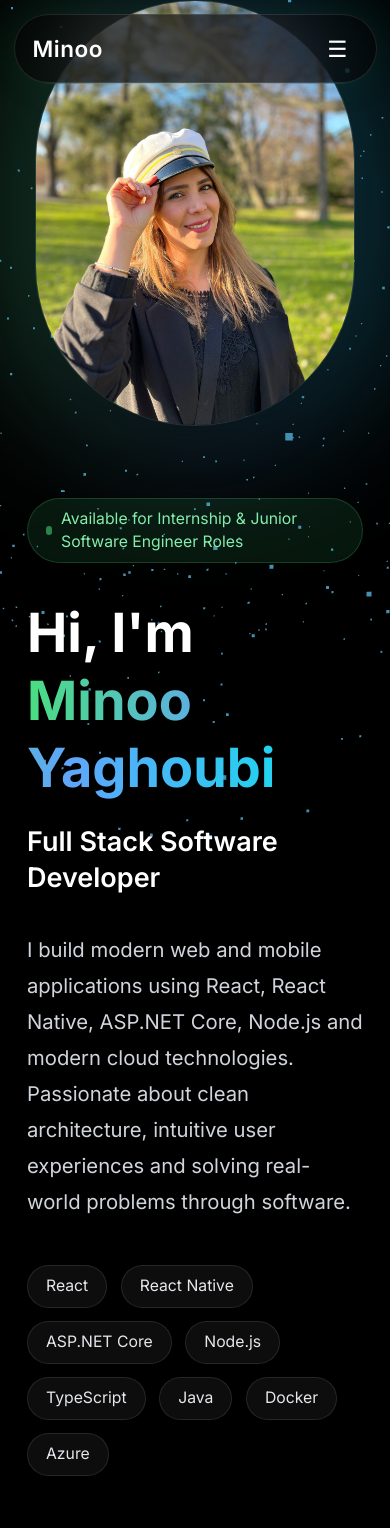
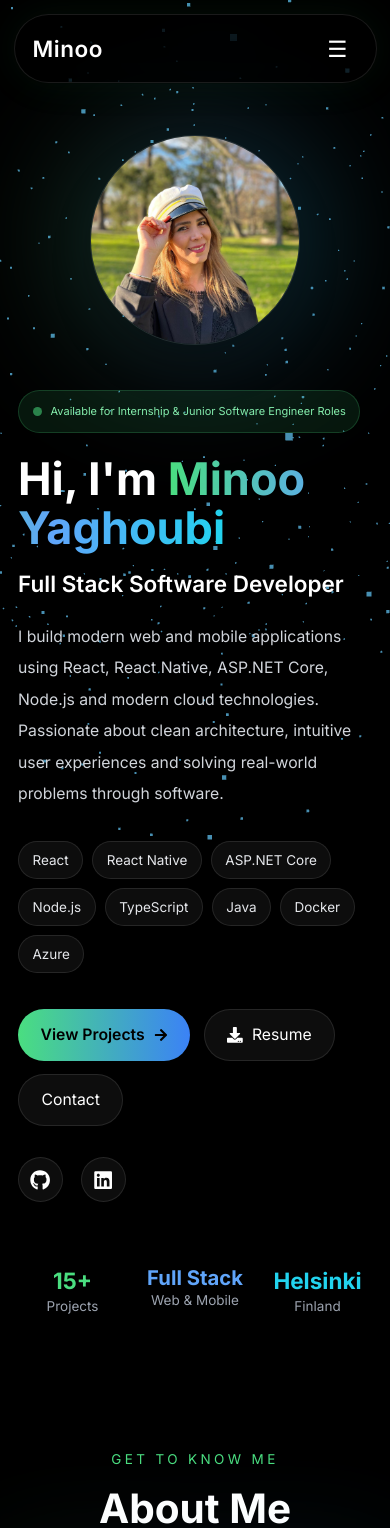
Before and after one commit to Minoo-YH/React-Vite-portfolio, a React (Vite) app: page / in a window 390 px wide. Shown: the top 1528 px of the page. Built offline with nearby package versions, Linux system fonts and the light colour scheme.

Commit message:
Improve responsive hero section

```diff
--- a/src/components/Hero.jsx
+++ b/src/components/Hero.jsx
@@ -1,10 +1,6 @@
 import { HashLink } from "react-router-hash-link";
-import {
-  FaGithub,
-  FaLinkedin,
-  FaDownload,
-  FaArrowRight,
-} from "react-icons/fa";
+import { FaGithub, FaLinkedin, FaDownload, FaArrowRight } from "react-icons/fa";
+
 import HeroImg from "../assets/minoo.png";
 import ResumeFile from "../assets/resume2024.pdf";
 import WindBackground from "./WindBackground";
@@ -22,112 +18,274 @@
 
 const Hero = () => {
   return (
-    <header className="relative min-h-screen bg-black overflow-hidden flex items-center">
+    <header
+      className="
+        relative
+        min-h-screen
+        bg-black
+        overflow-hidden
+
+        pt-28
+        sm:pt-32
+        lg:pt-36
+
+        pb-14
+        sm:pb-16
+        lg:pb-20
+      "
+    >
       <WindBackground />
 
-      <div className="relative z-40 max-w-7xl mx-auto px-6 w-full">
+      <div
+        className="
+          relative
+          z-40
+          w-full
+          max-w-7xl
+          mx-auto
 
-        <div className="grid lg:grid-cols-2 gap-16 items-center">
+          px-4
+          sm:px-6
+          lg:px-8
+        "
+      >
+        <div
+          className="
+            grid
+            grid-cols-1
+            lg:grid-cols-2
 
-          {/* LEFT */}
+            gap-10
+            md:gap-12
+            lg:gap-16
 
-          <div className="order-2 lg:order-1">
+            items-center
+          "
+        >
+          {/* ================= LEFT ================= */}
+
+          <div className="order-2 lg:order-1 min-w-0">
+            {/* AVAILABLE */}
 
             <div
-              className="inline-flex items-center gap-2
-              px-4 py-2 rounded-full
-              border border-green-400/20
+              className="
+                inline-flex
+                items-center
+                gap-2
+
+                max-w-full
+
+                px-3
+                sm:px-4
+
+                py-2
+
+                rounded-full
+
+                border
+                border-green-400/20
+
                 bg-green-400/10
-              text-green-300 text-sm mb-8"
+
+                text-green-300
+
+                text-[11px]
+                sm:text-sm
+
+                mb-5
+                sm:mb-6
+                lg:mb-8
+              "
             >
-              <span className="w-2 h-2 rounded-full bg-green-400 animate-pulse"></span>
+              <span
+                className="
+                  shrink-0
+                  w-2
+                  h-2
+                  rounded-full
+                  bg-green-400
+                  animate-pulse
+                "
+              />
 
+              <span className="leading-5">
                 Available for Internship & Junior Software Engineer Roles
+              </span>
             </div>
 
+            {/* TITLE */}
+
             <h1
-              className="text-5xl md:text-6xl xl:text-7xl
-              font-black leading-tight"
+              className="
+                font-black
+
+                text-[2.5rem]
+                leading-[1.08]
+
+                sm:text-5xl
+                md:text-6xl
+                xl:text-7xl
+
+                break-words
+              "
             >
               Hi, I'm{" "}
-
               <span
-                className="bg-gradient-to-r
+                className="
+                  bg-gradient-to-r
                   from-green-400
                   via-blue-400
                   to-cyan-400
+
                   bg-clip-text
-                text-transparent"
+                  text-transparent
+                "
               >
                 Minoo Yaghoubi
               </span>
             </h1>
 
+            {/* JOB TITLE */}
+
             <h2
-              className="mt-5
-              text-2xl md:text-3xl
+              className="
+                mt-4
+                sm:mt-5
+
+                text-xl
+                sm:text-2xl
+                md:text-3xl
+
+                leading-tight
+
                 font-semibold
-              text-white"
+                text-white
+              "
             >
               Full Stack Software Developer
             </h2>
 
+            {/* DESCRIPTION */}
+
             <p
-              className="mt-8
+              className="
+                mt-5
+                sm:mt-6
+                lg:mt-8
+
+                max-w-2xl
+
+                text-sm
+                sm:text-base
+                lg:text-lg
+
+                leading-7
+                lg:leading-8
+
                 text-gray-300
-              text-lg
-              leading-8
-              max-w-2xl"
+              "
             >
-              I build modern web and mobile applications using
-              React, React Native, ASP.NET Core, Node.js and modern cloud
-              technologies. Passionate about clean architecture,
-              intuitive user experiences and solving real-world problems
-              through software.
+              I build modern web and mobile applications using React, React
+              Native, ASP.NET Core, Node.js and modern cloud technologies.
+              Passionate about clean architecture, intuitive user experiences
+              and solving real-world problems through software.
             </p>
 
-            {/* TECH STACK */}
+            {/* ================= TECH STACK ================= */}
 
-            <div className="flex flex-wrap gap-3 mt-10">
+            <div
+              className="
+                flex
+                flex-wrap
 
+                gap-2
+                sm:gap-3
+
+                mt-7
+                sm:mt-8
+                lg:mt-10
+              "
+            >
               {techStack.map((item) => (
                 <span
                   key={item}
                   className="
-                  px-4 py-2
+                    px-3
+                    sm:px-4
+
+                    py-2
+
                     rounded-full
-                  border border-white/10
+
+                    border
+                    border-white/10
+
                     bg-white/5
                     backdrop-blur-md
+
                     text-gray-200
-                  text-sm
+
+                    text-xs
+                    sm:text-sm
+
+                    whitespace-nowrap
+
                     hover:border-green-400/40
                     hover:bg-green-400/10
-                  transition"
+
+                    transition
+                  "
                 >
                   {item}
                 </span>
               ))}
+            </div>
 
-            </div>
-                        {/* ACTIONS */}
+            {/* ================= ACTIONS ================= */}
 
-            <div className="flex flex-wrap gap-4 mt-12">
+            <div
+              className="
+                flex
+                flex-wrap
 
+                gap-3
+                sm:gap-4
+
+                mt-8
+                sm:mt-10
+                lg:mt-12
+              "
+            >
               <HashLink
                 smooth
                 to="/#projects"
                 className="
-                flex items-center gap-2
-                px-7 py-3
+                  flex
+                  items-center
+                  justify-center
+                  gap-2
+
+                  px-5
+                  sm:px-7
+
+                  py-3
+
                   rounded-full
+
                   bg-gradient-to-r
                   from-green-400
                   to-blue-500
+
                   text-black
+                  text-sm
+                  sm:text-base
+
                   font-semibold
+
                   transition
-                hover:scale-105"
+
+                  hover:scale-105
+                "
               >
                 View Projects
                 <FaArrowRight size={14} />
@@ -138,14 +296,31 @@
                 target="_blank"
                 rel="noopener noreferrer"
                 className="
-                flex items-center gap-2
-                px-7 py-3
+                  flex
+                  items-center
+                  justify-center
+                  gap-2
+
+                  px-5
+                  sm:px-7
+
+                  py-3
+
                   rounded-full
-                border border-white/10
+
+                  border
+                  border-white/10
+
                   bg-white/5
                   backdrop-blur-md
+
+                  text-sm
+                  sm:text-base
+
                   hover:bg-white/10
-                transition"
+
+                  transition
+                "
               >
                 <FaDownload />
                 Resume
@@ -155,81 +330,159 @@
                 smooth
                 to="/#contact"
                 className="
-                px-7 py-3
+                  flex
+                  items-center
+                  justify-center
+
+                  px-5
+                  sm:px-7
+
+                  py-3
+
                   rounded-full
-                border border-white/10
+
+                  border
+                  border-white/10
+
                   bg-white/5
                   backdrop-blur-md
+
+                  text-sm
+                  sm:text-base
+
                   hover:bg-white/10
-                transition"
+
+                  transition
+                "
               >
                 Contact
               </HashLink>
-
             </div>
 
-            {/* SOCIAL */}
+            {/* ================= SOCIAL ================= */}
 
-            <div className="flex items-center gap-5 mt-10">
+            <div
+              className="
+                flex
+                items-center
 
+                gap-4
+                sm:gap-5
+
+                mt-7
+                sm:mt-8
+                lg:mt-10
+              "
+            >
               <a
                 href="https://github.com/Minoo-YH"
                 target="_blank"
                 rel="noreferrer"
+                aria-label="GitHub"
                 className="
-                w-12 h-12
+                  w-10
+                  h-10
+
+                  sm:w-12
+                  sm:h-12
+
                   rounded-full
+
                   bg-white/5
-                border border-white/10
-                flex items-center justify-center
+
+                  border
+                  border-white/10
+
+                  flex
+                  items-center
+                  justify-center
+
                   hover:bg-green-400/10
                   hover:border-green-400/40
-                transition"
+
+                  transition
+                "
               >
-                <FaGithub size={20} />
+                <FaGithub className="text-lg sm:text-xl" />
               </a>
 
               <a
                 href="https://www.linkedin.com/in/minoo-yaghoubi-692b42182/"
                 target="_blank"
                 rel="noreferrer"
+                aria-label="LinkedIn"
                 className="
-                w-12 h-12
+                  w-10
+                  h-10
+
+                  sm:w-12
+                  sm:h-12
+
                   rounded-full
+
                   bg-white/5
-                border border-white/10
-                flex items-center justify-center
+
+                  border
+                  border-white/10
+
+                  flex
+                  items-center
+                  justify-center
+
                   hover:bg-blue-400/10
                   hover:border-blue-400/40
-                transition"
+
+                  transition
+                "
               >
-                <FaLinkedin size={20} />
+                <FaLinkedin className="text-lg sm:text-xl" />
               </a>
-
+            </div>
           </div>
 
-          </div>
+          {/* ================= RIGHT / IMAGE ================= */}
 
-          {/* RIGHT */}
+          <div
+            className="
+              order-1
+              lg:order-2
 
-          <div className="order-1 lg:order-2 flex justify-center">
+              flex
+              justify-center
+              lg:justify-end
 
+              pt-2
+              lg:pt-0
+            "
+          >
             <div className="relative group">
+              {/* GLOW */}
 
               <div
                 className="
                   absolute
-                -inset-8
+
+                  -inset-4
+                  sm:-inset-6
+                  lg:-inset-8
+
                   rounded-full
+
                   blur-3xl
+
                   bg-gradient-to-r
                   from-green-400/30
                   via-blue-400/20
                   to-cyan-400/30
+
                   group-hover:scale-110
+
                   transition
-                duration-700"
+                  duration-700
+                "
               />
+
+              {/* IMAGE */}
 
               <img
                 src={HeroImg}
@@ -237,64 +490,118 @@
                 className="
                   relative
                   z-10
-                w-[320px]
-                md:w-[420px]
+
+                  w-[210px]
+                  h-[210px]
+
+                  min-[400px]:w-[240px]
+                  min-[400px]:h-[240px]
+
+                  sm:w-[300px]
+                  sm:h-[300px]
+
+                  md:w-[350px]
+                  md:h-[350px]
+
+                  lg:w-[380px]
+                  lg:h-[380px]
+
+                  xl:w-[420px]
+                  xl:h-[420px]
+
+                  max-w-full
+
                   rounded-full
+
                   border
                   border-white/10
+
                   object-cover
+
                   shadow-2xl
+
                   transition
                   duration-500
-                group-hover:scale-105"
+
+                  group-hover:scale-105
+                "
               />
-
+            </div>
+          </div>
         </div>
 
-          </div>
-
-        </div>
-
-        {/* BOTTOM */}
+        {/* ================= BOTTOM ================= */}
 
         <div
           className="
-          mt-24
-          flex
-          flex-wrap
-          justify-center
-          gap-12"
+            mt-14
+            sm:mt-18
+            lg:mt-24
+
+            grid
+            grid-cols-3
+
+            gap-3
+            sm:gap-8
+            lg:gap-12
+
+            max-w-2xl
+            mx-auto
+          "
         >
+          <div className="text-center min-w-0">
+            <h3
+              className="
+                text-xl
+                sm:text-3xl
+                lg:text-4xl
 
-          <div className="text-center">
-            <h3 className="text-4xl font-bold text-green-400">
+                font-bold
+                text-green-400
+              "
+            >
               15+
             </h3>
-            <p className="text-gray-400">
-              Projects
-            </p>
+
+            <p className="text-xs sm:text-base text-gray-400">Projects</p>
           </div>
 
-          <div className="text-center">
-            <h3 className="text-4xl font-bold text-blue-400">
+          <div className="text-center min-w-0">
+            <h3
+              className="
+                text-lg
+                sm:text-3xl
+                lg:text-4xl
+
+                leading-tight
+
+                font-bold
+                text-blue-400
+              "
+            >
               Full Stack
             </h3>
-            <p className="text-gray-400">
-              Web & Mobile
-            </p>
+
+            <p className="text-xs sm:text-base text-gray-400">Web & Mobile</p>
           </div>
 
-          <div className="text-center">
-            <h3 className="text-4xl font-bold text-cyan-400">
+          <div className="text-center min-w-0">
+            <h3
+              className="
+                text-xl
+                sm:text-3xl
+                lg:text-4xl
+
+                font-bold
+                text-cyan-400
+              "
+            >
               Helsinki
             </h3>
-            <p className="text-gray-400">
-              Finland
-            </p>
+
+            <p className="text-xs sm:text-base text-gray-400">Finland</p>
           </div>
-
         </div>
-
       </div>
     </header>
   );
```
Lines whose indentation alone changed are shown as unchanged.
